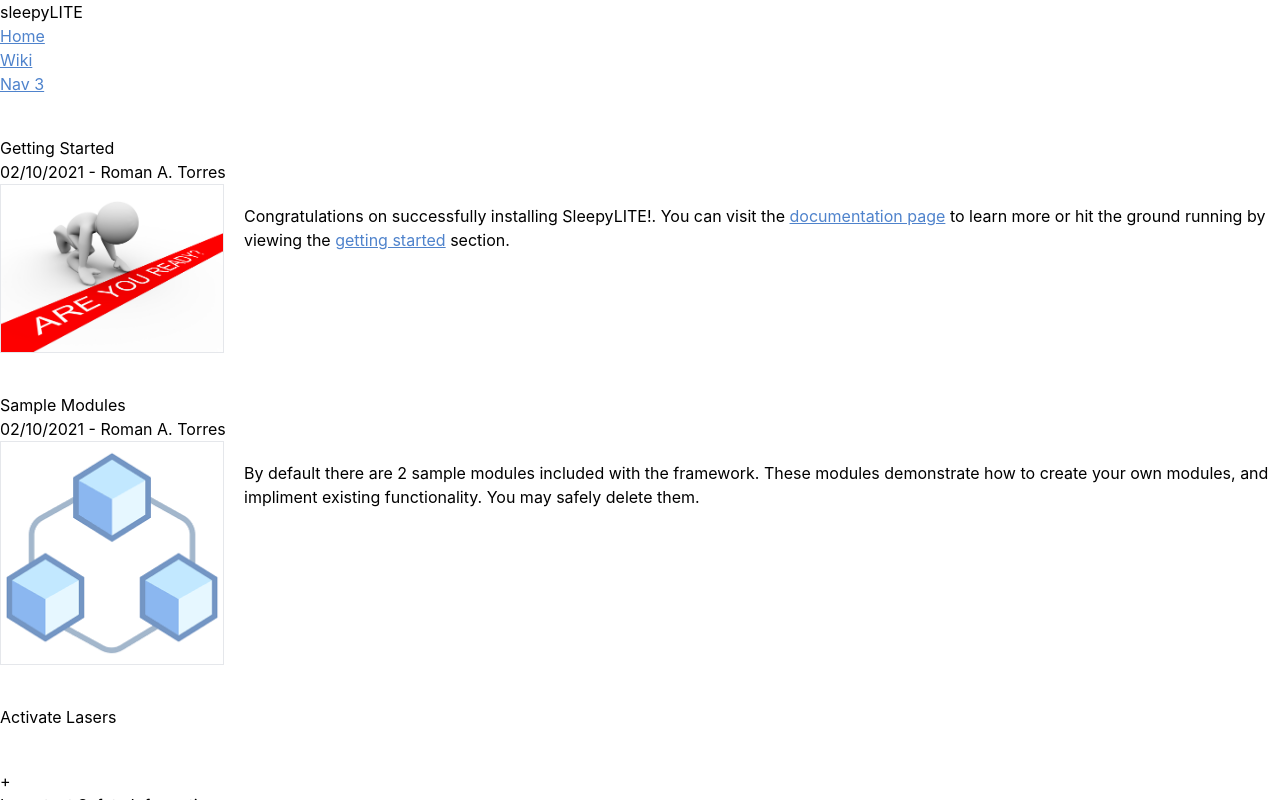
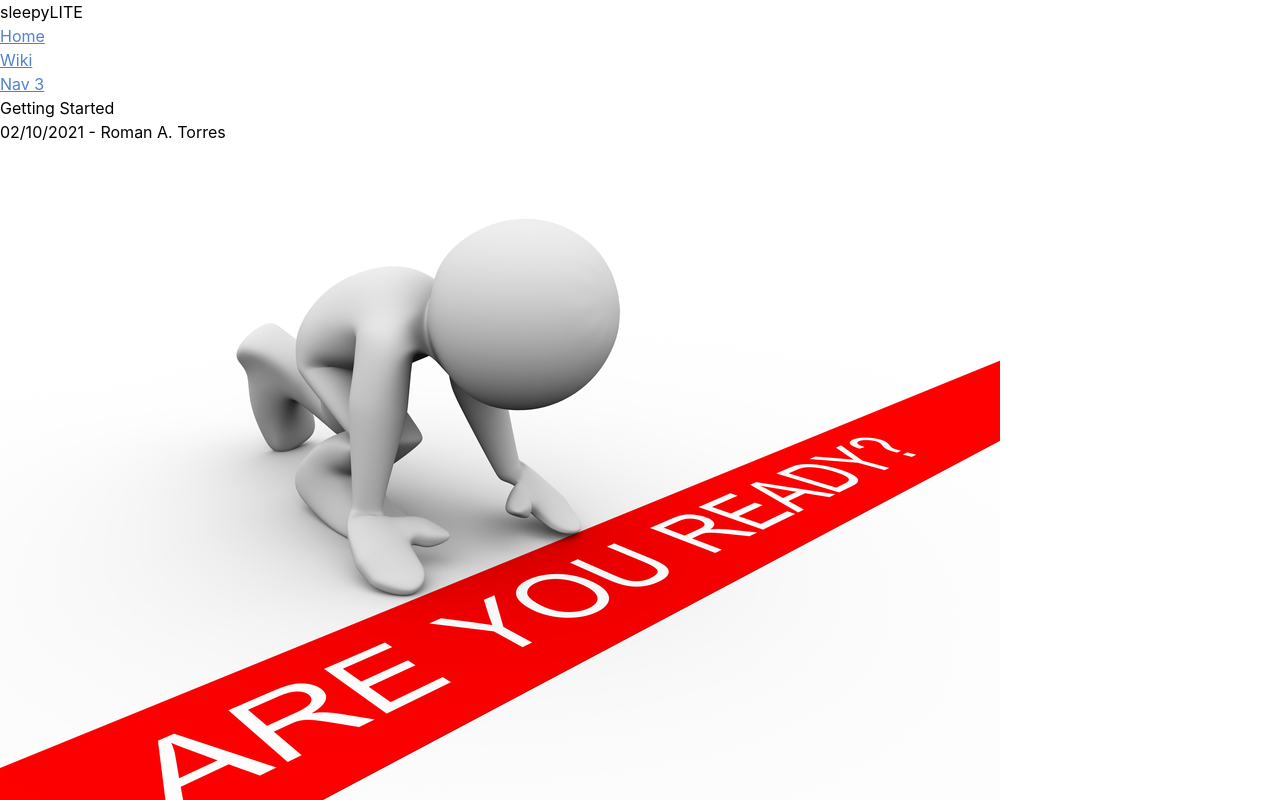
Before and after one commit to romantorres23/NextJS-TailwindCSS, a Next.js app: page / in a window 1280 px wide. Shown: the top 800 px of the page. Built offline with nearby package versions, Linux system fonts and the light colour scheme.

Commit message:
style updates

```diff
--- a/pages/index.js
+++ b/pages/index.js
@@ -24,9 +24,9 @@ export default function Home() {
           <h2>Getting Started</h2>
           <p>02/10/2021 - Roman A. Torres</p>
 
-          <div className='flex'>
-            <img src='/images/getting-started.jpg' className='w-56 border'/>
-            <p className='ml-5 mt-5'>
+          <div className=''>
+            <img src='/images/getting-started.jpg' className=''/>
+            <p className=''>
               Congratulations on successfully installing SleepyLITE!.
               You can visit the <Link href='/'>documentation page</Link> to
               learn more or hit the ground running by viewing
@@ -40,15 +40,15 @@ export default function Home() {
           <p>02/10/2021 - Roman A. Torres</p>
 
           <div className='flex'>
-            <img src='/images/modules.png' className='w-56 border'/>
-            <p className='ml-5 mt-5'>
+            <img src='/images/modules.png' className=''/>
+            <p className=''>
               By default there are 2 sample modules included with the framework. These
               modules demonstrate how to create your own modules, and impliment existing
               functionality. You may safely delete them.
             </p>
           </div>
 
-          <Button className='btn my-10 mx-auto' onClick={activateLasers}>Activate Lasers</Button>
+          <Button className='btn' onClick={activateLasers}>Activate Lasers</Button>
         </section>
       </div>
     </>
--- a/styles/components/Nav.module.css
+++ b/styles/components/Nav.module.css
@@ -1,6 +1,6 @@
 @layer components {
     .nav {
-        @apply h-12 w-full p-3 bg-gray-400 text-white flex;
+        @apply h-12 w-full p-3 bg-gray-300 text-white flex;
 
         & .container {
             @apply flex flex-row;
--- a/styles/globals.css
+++ b/styles/globals.css
@@ -3,6 +3,7 @@
 @tailwind components;
 @tailwind utilities;
 
+/* Components */
 @import "./components/Layout.module.css";
 @import "./components/Header.module.css";
 @import "./components/Nav.module.css";
@@ -11,6 +12,9 @@
 @import "./components/IsiContent.module.css";
 @import "./components/Carousel.module.css";
 @import "./components/Button.module.css";
+
+/* Pages */
+@import "./pages/index.module.css";
 
 html,
 body {
--- a/styles/pages/index.module.css
+++ b/styles/pages/index.module.css
@@ -1,7 +1,37 @@
-@tailwind components;
+@layer components {
+    .getting-started {
+        @apply my-10;
 
-@layer components {
-  .content section:first-child{
-    @apply my-10;
-  }
+        >div {
+            @apply flex;
+        }
+
+        >div img{
+            @apply w-56 border;
+        }
+
+        >div p{
+            @apply ml-5 mt-5;
+        }
+    }
+
+    .sample-modules{
+        @apply my-10;
+
+        >div {
+            @apply flex;
+        }
+
+        >div img{
+            @apply w-56 border;
+        }
+
+        >div p{
+            @apply ml-5 mt-5;
+        }
+
+        .btn {
+            @apply my-10 mx-auto;
+        }
+    }
 }
```
